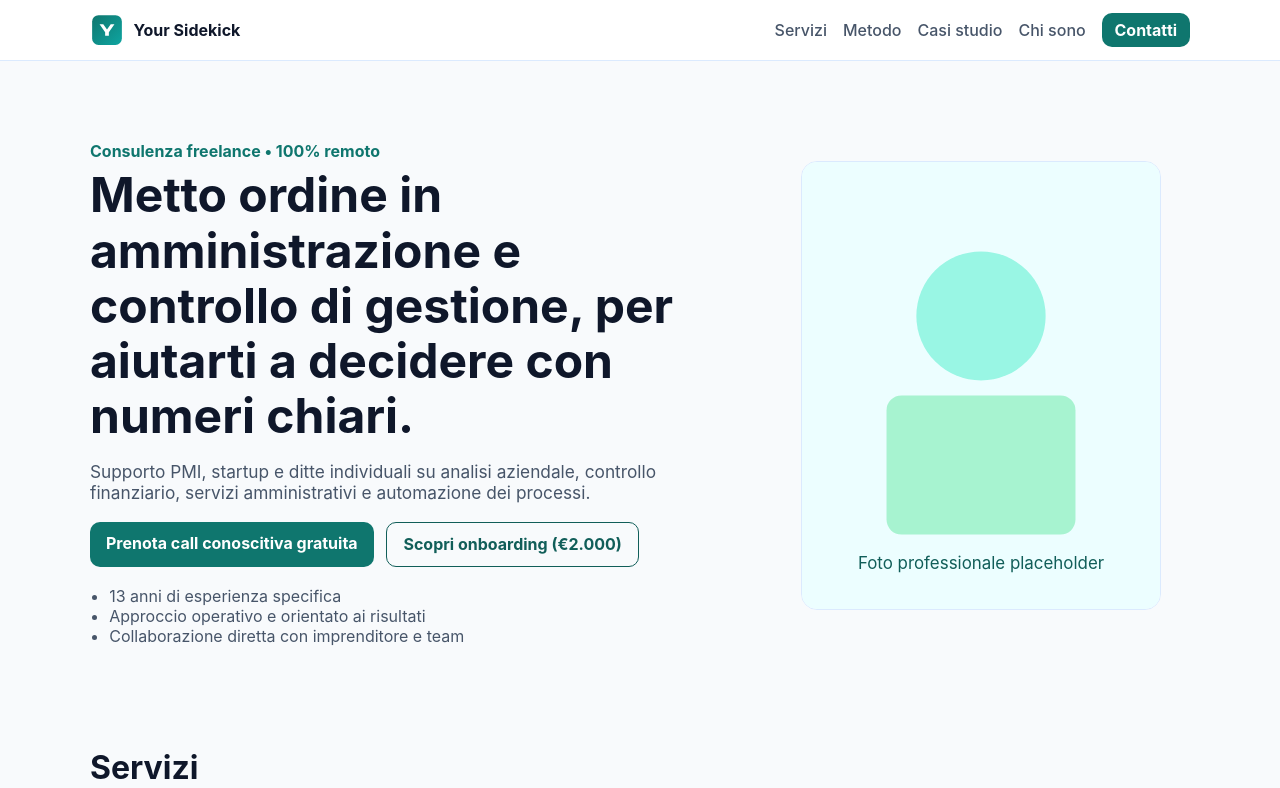
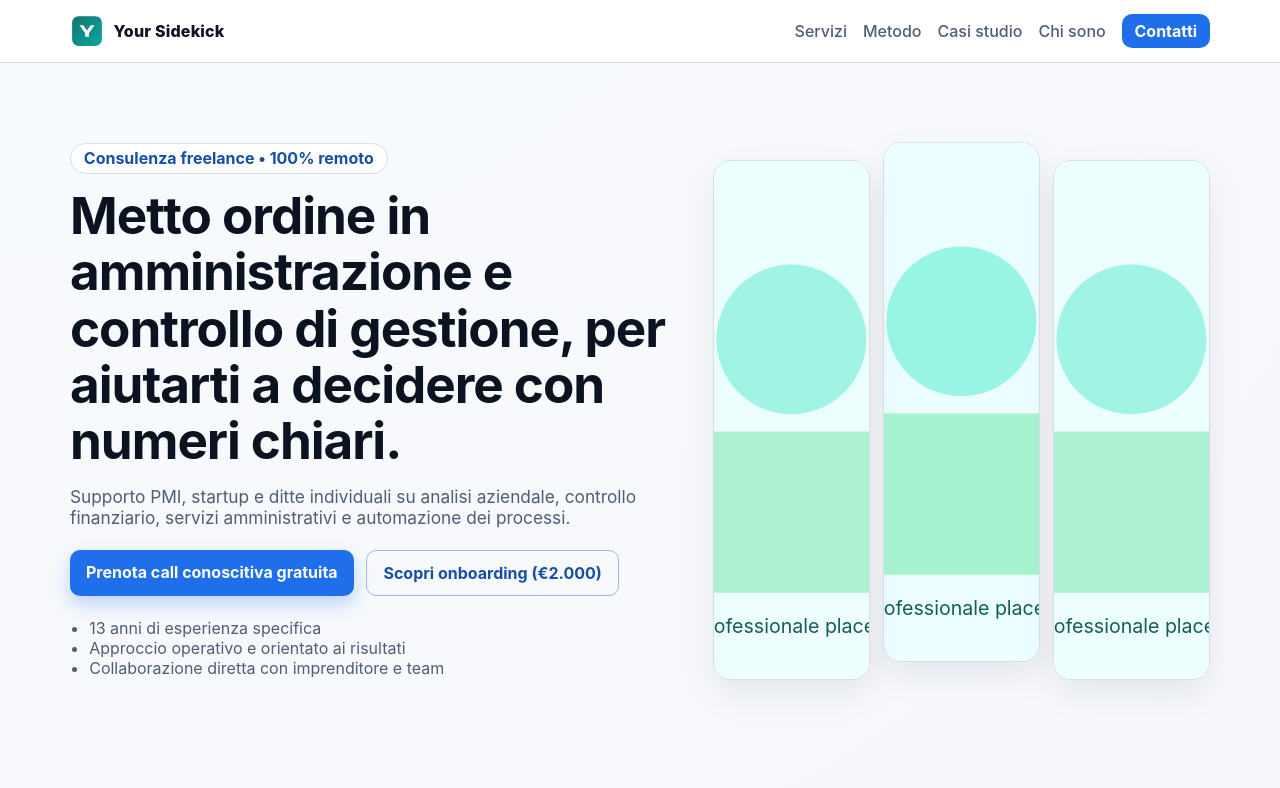
Before and after one commit to YourSidekick/YourSidekick.github.io, a plain HTML site: page index.html in a window 1280 px wide. Shown: the top 788 px of the page. Drawn offline with Linux system fonts and the light colour scheme.

Commit message:
Apply consultancy theme with 3cis-inspired visual look

```diff
--- a/index.html
+++ b/index.html
@@ -63,7 +63,11 @@
               <li>Collaborazione diretta con imprenditore e team</li>
             </ul>
           </div>
-          <img src="./profile-placeholder.svg" alt="Foto professionale placeholder" class="profile" />
+          <div class="hero-gallery" aria-hidden="true">
+            <img src="./profile-placeholder.svg" alt="" class="col col-1" />
+            <img src="./profile-placeholder.svg" alt="" class="col col-2" />
+            <img src="./profile-placeholder.svg" alt="" class="col col-3" />
+          </div>
         </div>
       </section>
 
--- a/styles.css
+++ b/styles.css
@@ -1,77 +1,170 @@
 :root {
-  --bg: #f8fafc;
+  --bg: #f5f6f8;
   --surface: #ffffff;
-  --text: #0f172a;
-  --muted: #475569;
-  --primary: #0f766e;
-  --primary-dark: #115e59;
-  --accent: #ecfeff;
-  --border: #dbeafe;
+  --surface-soft: #f0f4f8;
+  --text: #0b1320;
+  --muted: #4f5d75;
+  --primary: #1f6feb;
+  --primary-dark: #174ea6;
+  --accent: #e8f0fe;
+  --border: #d7dee7;
+  --shadow: 0 14px 34px rgba(16, 24, 40, 0.08);
 }
 
 * { box-sizing: border-box; }
-html, body { margin: 0; padding: 0; font-family: Inter, system-ui, -apple-system, Segoe UI, Roboto, sans-serif; color: var(--text); background: var(--bg); }
+html, body {
+  margin: 0;
+  padding: 0;
+  font-family: Inter, system-ui, -apple-system, Segoe UI, Roboto, sans-serif;
+  color: var(--text);
+  background: radial-gradient(circle at 10% -10%, #f8fbff 0%, var(--bg) 55%);
+}
 a { color: inherit; text-decoration: none; }
-.container { width: min(1100px, 92vw); margin-inline: auto; }
+.container { width: min(1140px, 92vw); margin-inline: auto; }
 
 .site-header {
-  position: sticky; top: 0; z-index: 10;
-  background: color-mix(in srgb, var(--surface) 92%, transparent);
-  backdrop-filter: blur(6px);
+  position: sticky;
+  top: 0;
+  z-index: 20;
+  background: color-mix(in srgb, var(--surface) 90%, transparent);
+  backdrop-filter: blur(10px);
   border-bottom: 1px solid var(--border);
 }
-.nav-wrap { display: flex; align-items: center; justify-content: space-between; gap: 1rem; padding: .8rem 0; }
-.brand { display: flex; align-items: center; gap: .6rem; font-weight: 700; }
+.nav-wrap { display: flex; align-items: center; justify-content: space-between; gap: 1rem; padding: .85rem 0; }
+.brand { display: flex; align-items: center; gap: .6rem; font-weight: 800; letter-spacing: .2px; }
 .brand img { width: 34px; height: 34px; }
 nav { display: flex; gap: 1rem; align-items: center; flex-wrap: wrap; }
 nav a { color: var(--muted); font-weight: 500; }
+nav a:hover { color: var(--text); }
 
 .hero { padding: 4rem 0 3rem; }
-.hero-grid { display: grid; grid-template-columns: 1.4fr .9fr; gap: 2rem; align-items: center; }
-.eyebrow { color: var(--primary); font-weight: 700; margin-bottom: .4rem; }
-h1 { font-size: clamp(1.8rem, 4vw, 3rem); line-height: 1.15; margin: 0 0 .8rem; }
-.lead { color: var(--muted); font-size: 1.08rem; }
-.hero-cta { display: flex; gap: .8rem; margin: 1.2rem 0; flex-wrap: wrap; }
-.profile { width: 100%; max-width: 360px; justify-self: center; border-radius: 16px; border: 1px solid var(--border); background: var(--surface); }
+.hero-grid { display: grid; grid-template-columns: 1.1fr .9fr; gap: 2.2rem; align-items: center; }
+.eyebrow {
+  display: inline-flex;
+  gap: .5rem;
+  align-items: center;
+  border: 1px solid var(--border);
+  border-radius: 999px;
+  padding: .3rem .8rem;
+  color: var(--primary-dark);
+  font-weight: 700;
+  margin-bottom: .8rem;
+  background: var(--surface);
+}
+h1 { font-size: clamp(2rem, 4vw, 3.4rem); line-height: 1.1; margin: 0 0 .9rem; letter-spacing: -.02em; }
+.lead { color: var(--muted); font-size: 1.08rem; max-width: 60ch; }
+.hero-cta { display: flex; gap: .8rem; margin: 1.4rem 0; flex-wrap: wrap; }
 .trust-inline { margin: 1rem 0 0; padding-left: 1.2rem; color: var(--muted); }
 
-.section { padding: 3.4rem 0; }
-.section h2 { margin-top: 0; font-size: clamp(1.5rem, 2.5vw, 2rem); }
+.hero-gallery {
+  display: grid;
+  grid-template-columns: repeat(3, 1fr);
+  gap: .8rem;
+  height: clamp(370px, 52vw, 520px);
+}
+.hero-gallery .col {
+  width: 100%;
+  height: 100%;
+  object-fit: cover;
+  border-radius: 18px;
+  border: 1px solid var(--border);
+  box-shadow: var(--shadow);
+  background: var(--surface);
+}
+.hero-gallery .col-1,
+.hero-gallery .col-3 { transform: translateY(18px); filter: saturate(.9); }
+
+.section { padding: 3.6rem 0; }
+.section h2 { margin-top: 0; font-size: clamp(1.6rem, 2.5vw, 2.15rem); letter-spacing: -.01em; }
 .section-intro { color: var(--muted); max-width: 68ch; }
-.section-accent { background: var(--accent); border-top: 1px solid var(--border); border-bottom: 1px solid var(--border); }
+.section-accent {
+  background: linear-gradient(180deg, #f8fbff 0%, var(--accent) 100%);
+  border-top: 1px solid var(--border);
+  border-bottom: 1px solid var(--border);
+}
 
-.cards { display: grid; gap: 1rem; grid-template-columns: repeat(auto-fit, minmax(220px, 1fr)); }
-.card { background: var(--surface); border: 1px solid var(--border); border-radius: 12px; padding: 1rem; }
+.cards { display: grid; gap: 1rem; grid-template-columns: repeat(auto-fit, minmax(230px, 1fr)); }
+.card {
+  background: var(--surface);
+  border: 1px solid var(--border);
+  border-radius: 14px;
+  padding: 1.1rem;
+  box-shadow: 0 5px 18px rgba(15, 23, 42, 0.04);
+}
 
 .steps { display: grid; gap: .9rem; }
-.steps > div { background: var(--surface); border: 1px solid var(--border); border-radius: 10px; padding: .9rem 1rem; }
+.steps > div {
+  background: var(--surface);
+  border: 1px solid var(--border);
+  border-radius: 12px;
+  padding: 1rem 1.1rem;
+}
 
 .cases { display: grid; gap: 1rem; }
-.case { background: var(--surface); border: 1px solid var(--border); border-radius: 12px; padding: 1rem; }
-.result { color: var(--primary-dark); font-weight: 700; }
+.case {
+  background: var(--surface);
+  border: 1px solid var(--border);
+  border-radius: 14px;
+  padding: 1.1rem;
+}
+.result { color: var(--primary-dark); font-weight: 800; }
 .quote { font-style: italic; color: var(--muted); }
 
 .about-grid { display: grid; grid-template-columns: .9fr 1.2fr; gap: 1.6rem; align-items: center; }
-.contact-box { background: var(--surface); border: 1px solid var(--border); border-radius: 12px; padding: 1rem; margin: 1rem 0; }
+.profile {
+  width: 100%;
+  max-width: 390px;
+  justify-self: center;
+  border-radius: 18px;
+  border: 1px solid var(--border);
+  background: var(--surface);
+  box-shadow: var(--shadow);
+}
+
+.contact-box {
+  background: var(--surface);
+  border: 1px solid var(--border);
+  border-radius: 14px;
+  padding: 1rem;
+  margin: 1rem 0;
+}
 .contact-form { display: grid; gap: .9rem; max-width: 700px; }
 label { display: grid; gap: .35rem; font-weight: 600; }
 input, textarea {
-  border: 1px solid #cbd5e1; border-radius: 10px; padding: .7rem .8rem;
-  font: inherit; background: #fff;
+  border: 1px solid #c8d1dc;
+  border-radius: 10px;
+  padding: .72rem .85rem;
+  font: inherit;
+  background: #fff;
 }
 
 .btn {
-  display: inline-block; background: var(--primary); color: #fff; border: 0;
-  border-radius: 10px; padding: .72rem 1rem; font-weight: 700; cursor: pointer;
+  display: inline-block;
+  background: var(--primary);
+  color: #fff;
+  border: 0;
+  border-radius: 10px;
+  padding: .74rem 1rem;
+  font-weight: 700;
+  cursor: pointer;
+  box-shadow: 0 8px 18px rgba(31, 111, 235, 0.28);
 }
 .btn:hover { background: var(--primary-dark); }
-.btn-ghost { background: transparent; color: var(--primary-dark); border: 1px solid var(--primary-dark); }
-.btn-small { padding: .45rem .8rem; }
+.btn-ghost {
+  background: transparent;
+  color: var(--primary-dark);
+  border: 1px solid #9eb8e7;
+  box-shadow: none;
+}
+.btn-small { padding: .45rem .8rem; box-shadow: none; }
 
 .site-footer { padding: 1.2rem 0; border-top: 1px solid var(--border); background: var(--surface); }
 .footer-grid { display: flex; justify-content: space-between; align-items: center; gap: 1rem; flex-wrap: wrap; color: var(--muted); }
 
 @media (max-width: 860px) {
   .hero-grid, .about-grid { grid-template-columns: 1fr; }
+  .hero-gallery { height: 300px; }
+  .hero-gallery .col-1,
+  .hero-gallery .col-3 { transform: none; }
   nav { display: none; }
 }
```
